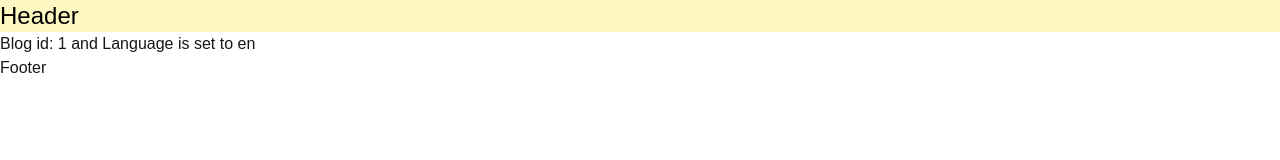
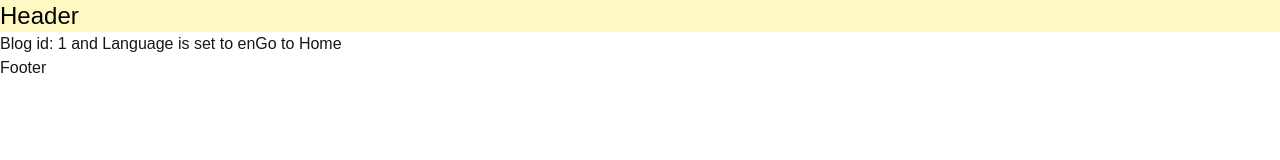
Before and after one commit to sandeepdewangan/1-next-basics, a Next.js app: page /blogs/1 in a window 1280 px wide. Shown: the top 160 px of the page. Built offline with nearby package versions, Linux system fonts and the light colour scheme.

Commit message:
Navigating Programmatically

```diff
--- a/app/(root)/blogs/[id]/page.tsx
+++ b/app/(root)/blogs/[id]/page.tsx
@@ -1,5 +1,6 @@
 "use client";
 
+import { redirect, useRouter } from "next/navigation";
 import React, { use } from "react";
 
 const Blog = ({
@@ -9,12 +10,22 @@
   params: Promise<{ id: string }>;
   searchParams: Promise<{ lang?: "en" | "hi" }>;
 }) => {
+  const router = useRouter();
   const { lang = "en" } = use(searchParams);
   const { id } = use(params);
 
+  function handleOnClick() {
+    router.push("/");
+    // router.replace("/"); // router.replace to prevent the user to navigate back to the invalid route.
+    // redirect("/"); // use for redirection
+  }
+
   return (
     <div>
-      Blog id: {id} and Language is set to {lang}
+      <span>
+        Blog id: {id} and Language is set to {lang}
+      </span>
+      <button onClick={handleOnClick}>Go to Home</button>
     </div>
   );
 };
```
